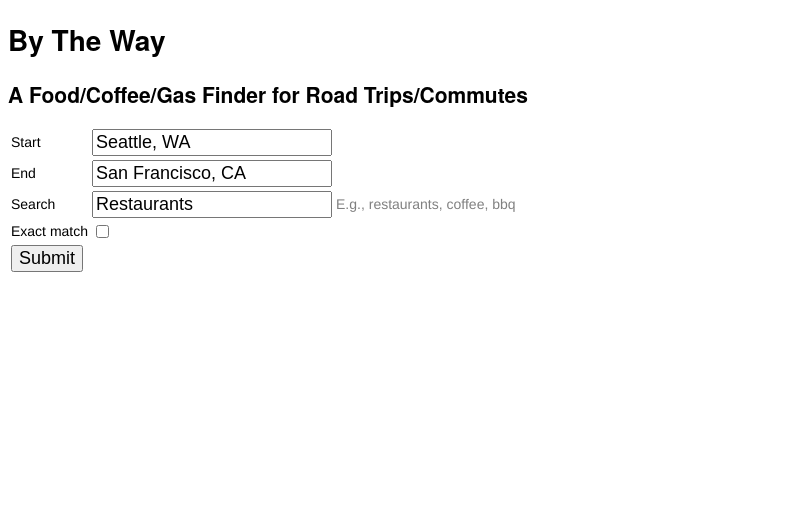
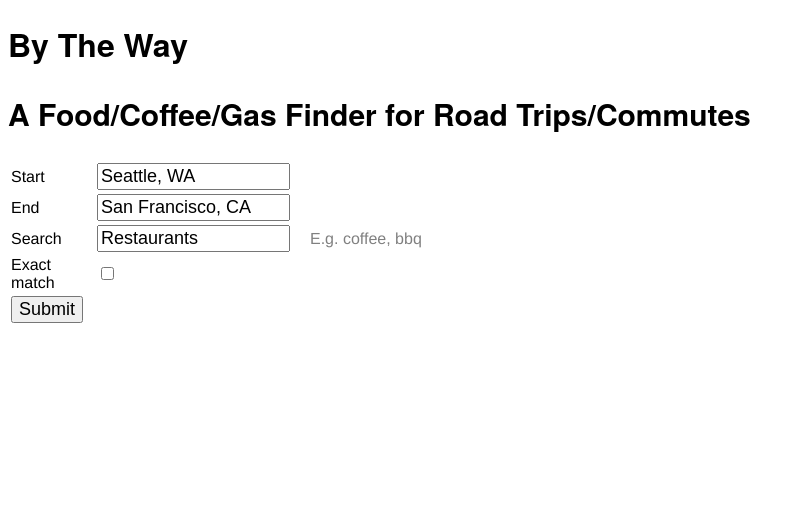
Before and after one commit to mglezer/ByTheWay, a Node project: template views/index.handlebars in a window 1280 px wide. Shown: the top 522 px of the page, without its empty margins (0-805 px from the left). Before the commit the page ends 272 px from the top, so only its background shows below. Run offline with Node 20 templates, Linux system fonts and the light colour scheme; the template is opened without the code that fills it, so the values that code supplies are empty; some libraries are stand-ins or nearby versions.

Commit message:
Modifies table styling to properly scale with screen size.

```diff
--- a/public/css/index.css
+++ b/public/css/index.css
@@ -5,7 +5,38 @@
 
 body {
     font-family: Helvetica;
-    font-size: 14px;
+}
+
+h2 {
+    font-size: 30px;
+}
+
+h3 {
+    font-size: 22px;
+}
+
+table{
+    table-layout: fixed;
+    width:100%;
+    max-width: 418px;
+    margin:0;
+}
+
+input[type="text"]{
+    width: 90%;
+}
+
+td:nth-child(2){
+    width: 50%;
+}
+
+td:nth-child(1){
+    width: 20%;
+}
+
+td:nth-child(3){
+    width: 30%;
+    padding-left: 5px;
 }
 
 .comment {
--- a/views/index.handlebars
+++ b/views/index.handlebars
@@ -28,7 +28,7 @@
 		</tr>
 		<tr>
 			<td>Search</td>
-			<td><input id="search_term" type="text" name="search_term" value = "Restaurants"></td><td class="comment">E.g., restaurants, coffee, bbq</td>
+			<td><input id="search_term" type="text" name="search_term" value = "Restaurants"></td><td class="comment">E.g. coffee, bbq</td>
 		</tr>
 		<tr>
 			<td>Exact match</td>
```
